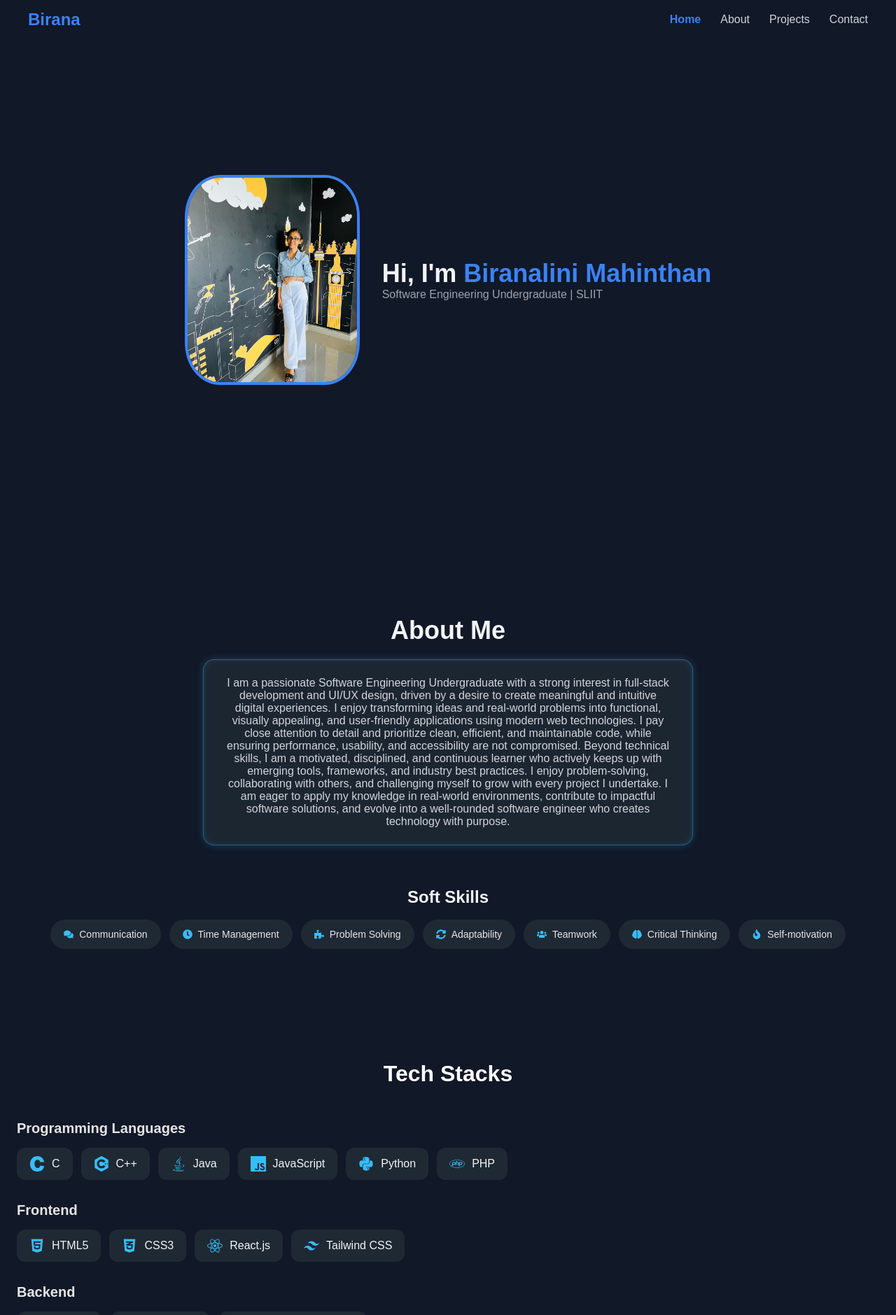
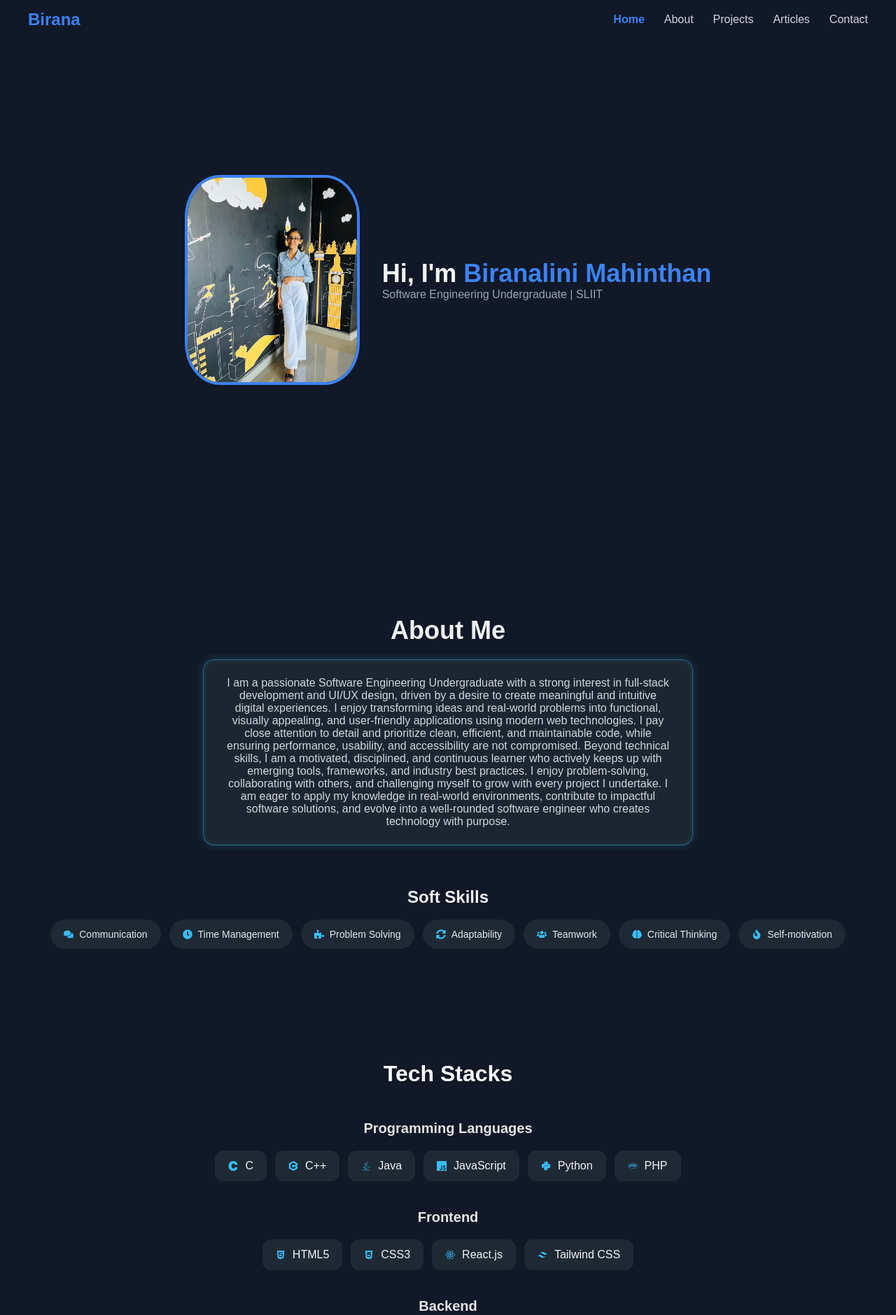
Before and after one commit to Birana19/portfolio, a React (Vite) app in the folder client/: page / in a window 1280 px wide. Shown: the top 1879 px of the page at 70% size. Built offline with nearby package versions, Linux system fonts and the light colour scheme.

Commit message:
Tech stack update

```diff
--- a/client/src/components/Navbar.jsx
+++ b/client/src/components/Navbar.jsx
@@ -5,19 +5,21 @@ const Navbar = () => {
   const [active, setActive] = useState("home");
   const [scrolled, setScrolled] = useState(false);
 
+  const sections = ["home", "about", "projects", "articles", "contact"];
+
   useEffect(() => {
     const handleScroll = () => {
       setScrolled(window.scrollY > 50);
 
-      const sections = ["home", "about", "projects", "contact"];
       sections.forEach((id) => {
         const section = document.getElementById(id);
-        if (section) {
-          const top = section.offsetTop - 90;
-          const bottom = top + section.offsetHeight;
-          if (window.scrollY >= top && window.scrollY < bottom) {
-            setActive(id);
-          }
+        if (!section) return;
+
+        const top = section.offsetTop - 100;
+        const bottom = top + section.offsetHeight;
+
+        if (window.scrollY >= top && window.scrollY < bottom) {
+          setActive(id);
         }
       });
     };
@@ -25,8 +27,6 @@ const Navbar = () => {
     window.addEventListener("scroll", handleScroll);
     return () => window.removeEventListener("scroll", handleScroll);
   }, []);
-
-  const links = ["home", "about", "projects", "contact"];
 
   const handleClick = (e, id) => {
     e.preventDefault();
@@ -39,7 +39,7 @@ const Navbar = () => {
         <div className="logo">Birana</div>
 
         <ul className="nav-links">
-          {links.map((link) => (
+          {sections.map((link) => (
             <li key={link}>
               <a
                 href={`#${link}`}
--- a/client/src/components/TechCard.css
+++ b/client/src/components/TechCard.css
@@ -5,11 +5,16 @@
   display: flex;
   align-items: center;
   gap: 10px;
-  transition: transform 0.3s;
+  transition: all 0.3s ease; /* change from transform only */
+  border: 1px solid transparent; /* for hover glow */
+  cursor: default;
 }
 
 .tech-card:hover {
   transform: scale(1.05);
+  background: #111827;
+  border-color: #38bdf8;
+  box-shadow: 0 0 12px rgba(56, 189, 248, 0.5);
 }
 
 .tech-icon {
--- a/client/src/pages/TechStack.css
+++ b/client/src/pages/TechStack.css
@@ -1,35 +1,67 @@
 /* Tech Stack Section */
 #tech {
   padding: 80px 24px;
+  text-align: center;
 }
 
 /* Section Title */
 #tech h2 {
   font-size: 2rem;
   font-weight: 700;
-  text-align: center;
   margin-bottom: 48px;
   color: #ffffff;
 }
 
 /* Each tech category block */
-#tech > div {
-  margin-bottom: 32px;
+.tech-category {
+  margin-bottom: 40px;
 }
 
 /* Category title */
 #tech h3 {
   font-size: 1.25rem;
   font-weight: 600;
-  margin-bottom: 16px;
+  margin-bottom: 20px;
   color: #e5e5e5;
 }
 
 /* Tech cards container */
-#tech h3 + div {
+.tech-cards {
   display: flex;
   flex-wrap: wrap;
+  justify-content: center;
   gap: 12px;
+}
+
+/* Tech badge (same feel as skill-badge) */
+.tech-badge {
+  background: #1f2933;
+  padding: 12px 18px;
+  border-radius: 999px;
+  font-size: 14px;
+  color: #e5e7eb;
+
+  display: flex;
+  align-items: center;
+  gap: 8px;
+
+  border: 1px solid transparent;
+  transition: all 0.3s ease;
+  cursor: default;
+}
+
+/* Hover highlight (IDENTICAL vibe to soft skills) */
+.tech-badge:hover {
+  transform: scale(1.05);
+  background: #111827;
+  border-color: #38bdf8;
+  box-shadow: 0 0 12px rgba(56, 189, 248, 0.5);
+}
+
+/* Tech icon */
+.tech-icon {
+  font-size: 14px;
+  color: #38bdf8;
 }
 
 /* Responsive tweaks */
--- a/client/src/pages/TechStack.jsx
+++ b/client/src/pages/TechStack.jsx
@@ -6,10 +6,12 @@ function TechStack() {
   return (
     <section id="tech" className="px-6 py-20">
       <h2 className="text-3xl font-bold text-center mb-12">Tech Stacks</h2>
+
       {techStacks.map((stack, idx) => (
-        <div key={idx} className="mb-8">
-          <h3 className="text-xl font-semibold mb-4">{stack.category}</h3>
-          <div className="flex flex-wrap gap-3">
+        <div key={idx} className="tech-category">
+          <h3>{stack.category}</h3>
+
+          <div className="tech-cards">
             {stack.items.map((tech, i) => (
               <TechCard key={i} tech={tech} />
             ))}
```
